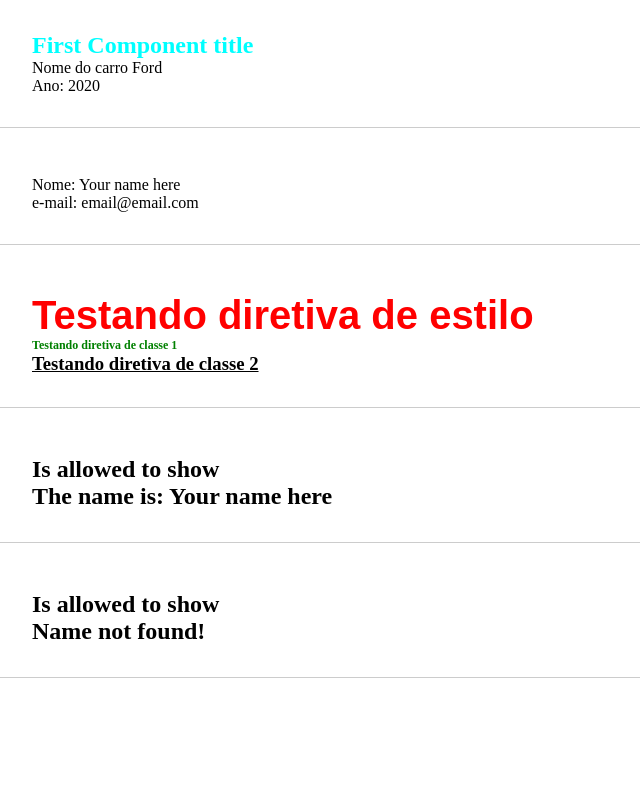
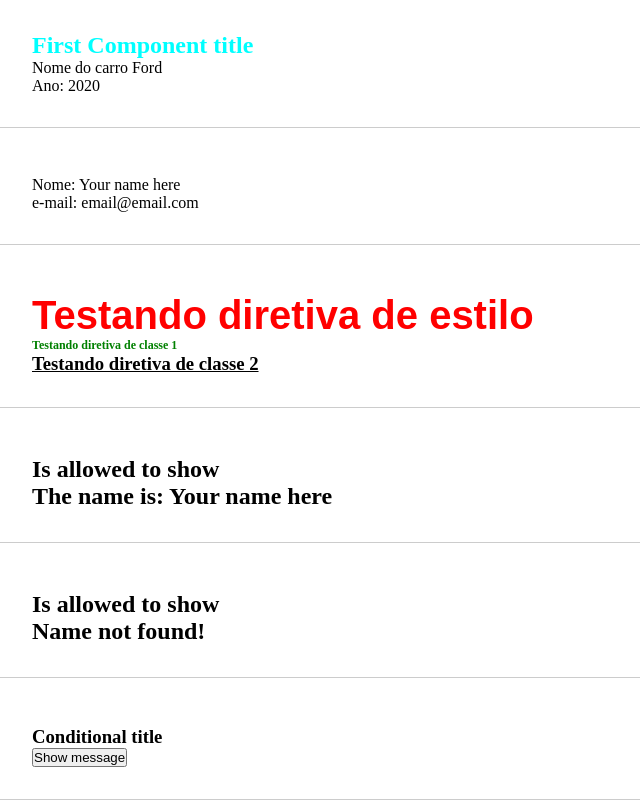
Before and after one commit to EricksonSiqueira/first-angular-project, an Angular app: page / in a window 1280 px wide. Shown: the top 806 px of the page, without its empty margins (0-640 px from the left). Built offline with nearby package versions, Linux system fonts and the light colour scheme.

Commit message:
feat: working with onclick event

```diff
--- a/src/app/app.component.html
+++ b/src/app/app.component.html
@@ -4,4 +4,5 @@
   <app-directives />
   <app-if-render [name]="userName" />
   <app-if-render />
+  <app-events />
 </div>
--- a/src/app/app.module.ts
+++ b/src/app/app.module.ts
@@ -7,9 +7,10 @@ import { FirstComponentComponent } from './components/first-component/first-comp
 import { ParentDataComponent } from './components/parent-data/parent-data.component';
 import { DirectivesComponent } from './components/directives/directives.component';
 import { IfRenderComponent } from './components/if-render/if-render.component';
+import { EventsComponent } from './components/events/events.component';
 
 @NgModule({
-  declarations: [AppComponent, FirstComponentComponent, ParentDataComponent, DirectivesComponent, IfRenderComponent],
+  declarations: [AppComponent, FirstComponentComponent, ParentDataComponent, DirectivesComponent, IfRenderComponent, EventsComponent],
   imports: [BrowserModule, AppRoutingModule],
   providers: [],
   bootstrap: [AppComponent],
--- /dev/null
+++ b/src/app/components/events/events.component.html
@@ -0,0 +1,6 @@
+<div class="lecture">
+  <h3 *ngIf="showTitle">Conditional title</h3>
+  <button (click)="showMessage()">
+    Show message
+  </button>
+</div>
--- /dev/null
+++ b/src/app/components/events/events.component.ts
@@ -0,0 +1,14 @@
+import { Component } from '@angular/core';
+
+@Component({
+  selector: 'app-events',
+  templateUrl: './events.component.html',
+  styleUrls: ['./events.component.css'],
+})
+export class EventsComponent {
+  showTitle: boolean = true;
+
+  showMessage() {
+    this.showTitle = !this.showTitle;
+  }
+}
```
Also changed, not shown: src/app/components/events/events.component.css (added), 1 other file (tests, documents, lock files or other folders).
